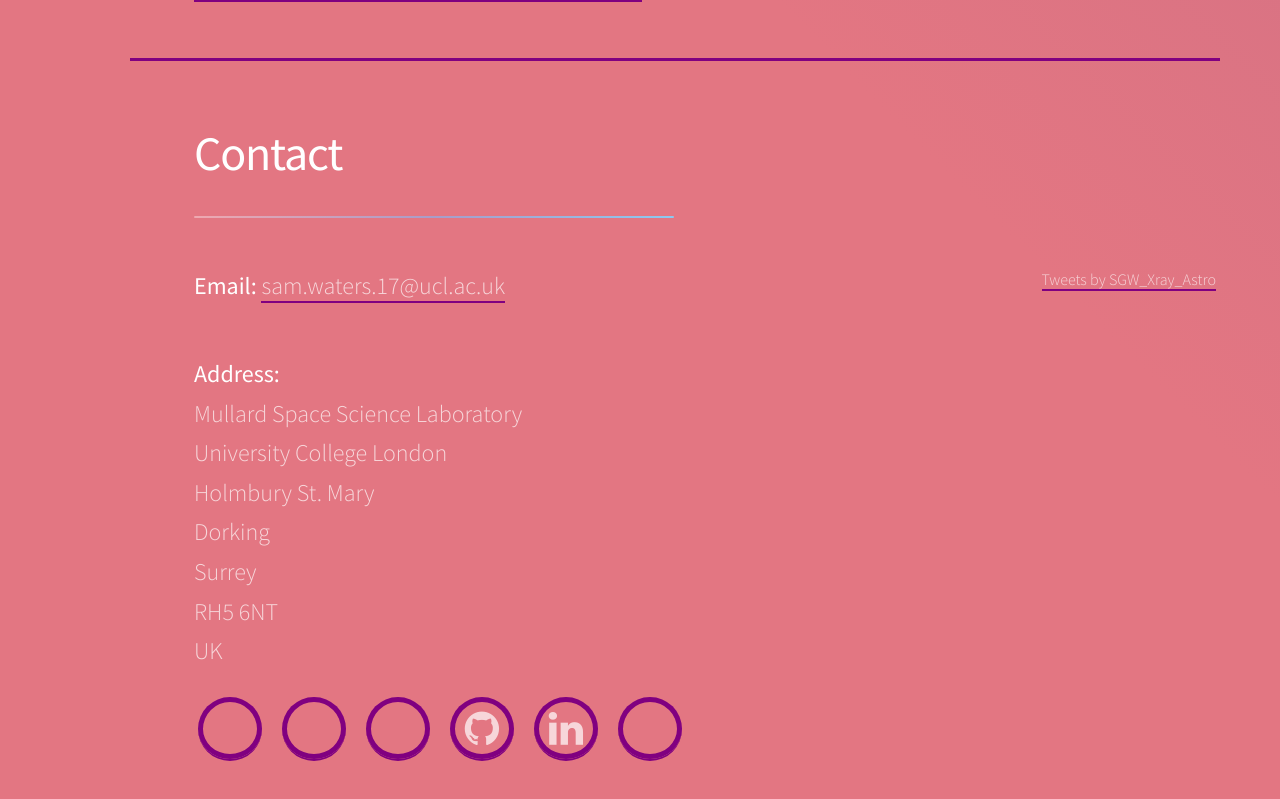
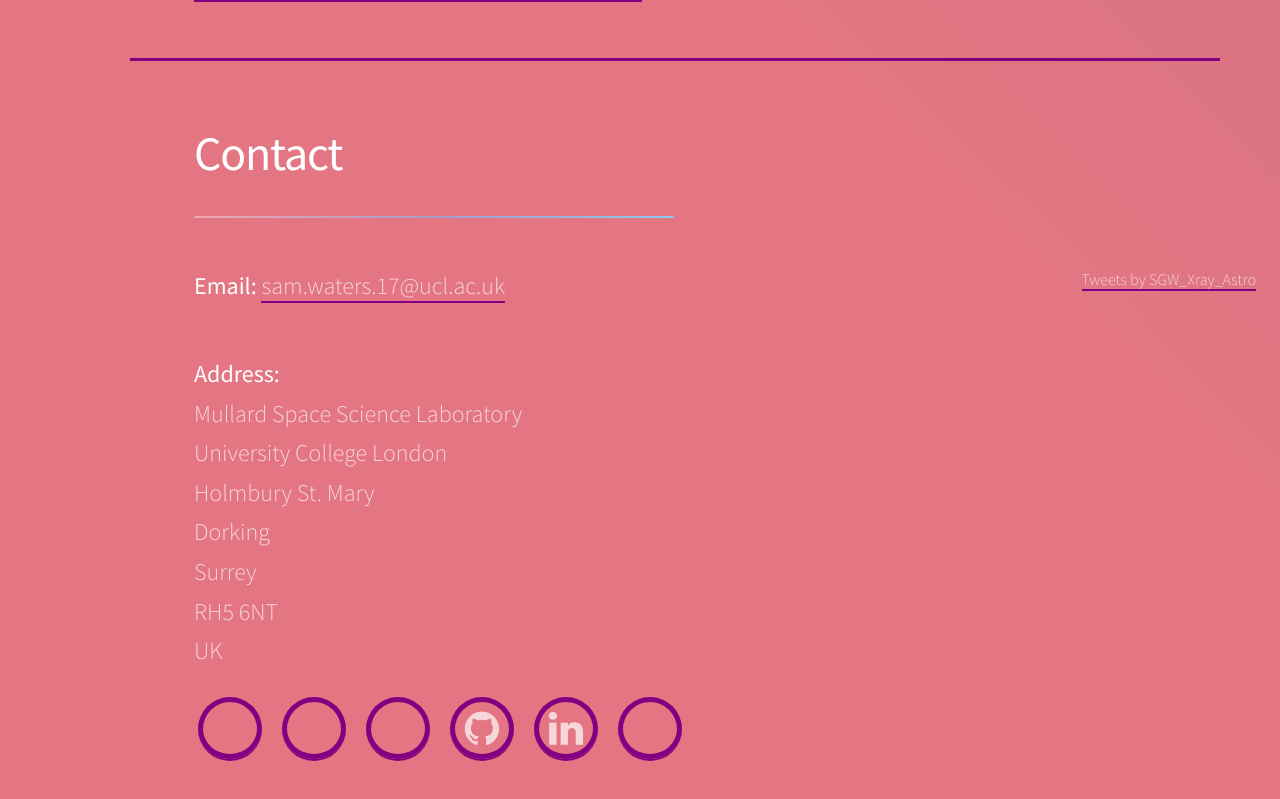
Before and after one commit to samgraftonwaters/samgraftonwaters.github.io, a plain HTML site: page index.html in a window 1280 px wide. Shown: the part 8570-9369 px from the top of the page. Drawn offline with nearby package versions, Linux system fonts and the light colour scheme; some icons are missing.

Commit message:
Update index.html

```diff
--- a/index.html
+++ b/index.html
@@ -425,7 +425,7 @@
 								<h1 class="major"><b>Contact</b></h1>
 							</header>
 
-							<div style='float:right;  margin-right: -60px;'>
+							<div style='float:right;  margin-right: -100px;'>
 								<a class="twitter-timeline" data-lang="en" data-width="500" data-height="500" data-dnt="true"  href="https://twitter.com/SGW_Xray_Astro?ref_src=twsrc%5Etfw">Tweets by SGW_Xray_Astro</a> <script async src="https://platform.twitter.com/widgets.js" charset="utf-8"></script>
 							</div>
 									<p>
```
